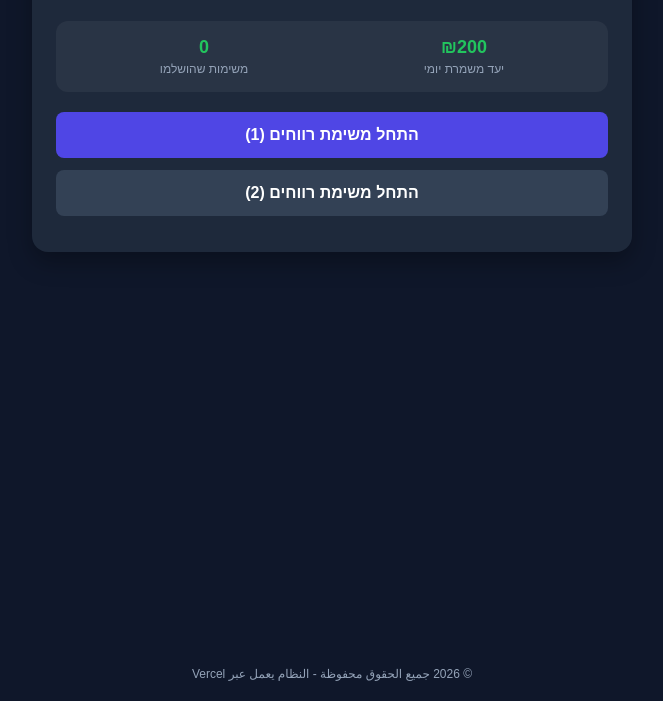
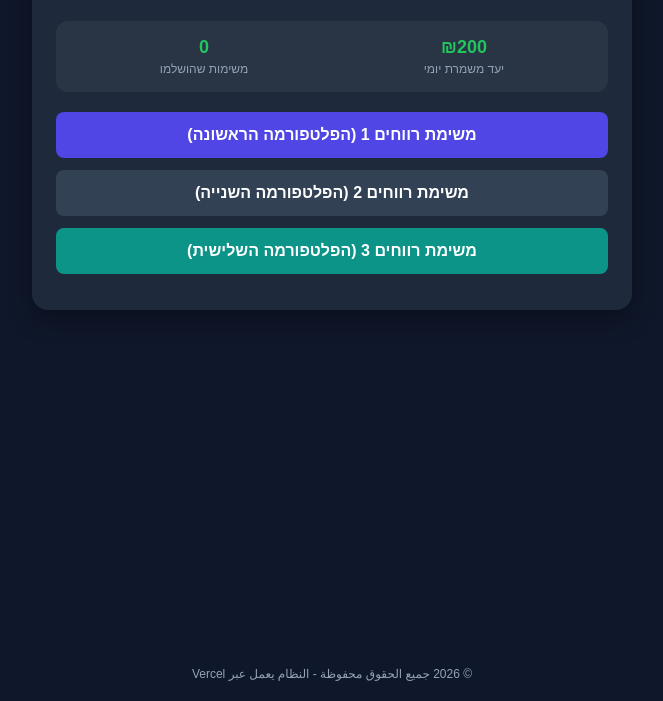
Before and after one commit to mooaad3001/il-rewards-platform, a plain HTML site: page index.html in a window 1280 px wide. Shown: the part 99-800 px from the top of the page, without its empty margins (308-971 px from the left). Drawn offline with Linux system fonts and the light colour scheme.

Commit message:
Update index.html

```diff
--- a/index.html
+++ b/index.html
@@ -122,13 +122,19 @@
             </div>
         </div>
 
-        <!-- Adsterra Links -->
-        <a href="https://www.profitableratecpmnetwork.com/tnijh61g?key=dfbba..." target="_blank" class="btn" onclick="trackTask()">
-            התחל משימת רווחים (1)
+        <!-- الرابط الأول -->
+        <a href="https://www.profitableratecpmnetwork.com/link1..." target="_blank" class="btn" onclick="trackTask()">
+            משימת רווחים 1 (הפלטפורמה הראשונה)
         </a>
 
+        <!-- الرابط الثاني -->
         <a href="https://www.profitableratecpmnetwork.com/link2..." target="_blank" class="btn btn-secondary" onclick="trackTask()">
-            התחל משימת רווחים (2)
+            משימת רווחים 2 (הפלטפורמה השנייה)
+        </a>
+
+        <!-- الرابط الثالث -->
+        <a href="https://www.profitableratecpmnetwork.com/link3..." target="_blank" class="btn" onclick="trackTask()" style="background-color: #0d9488;">
+            משימת רווחים 3 (הפלטפורמה השלישית)
         </a>
     </div>
 
```
